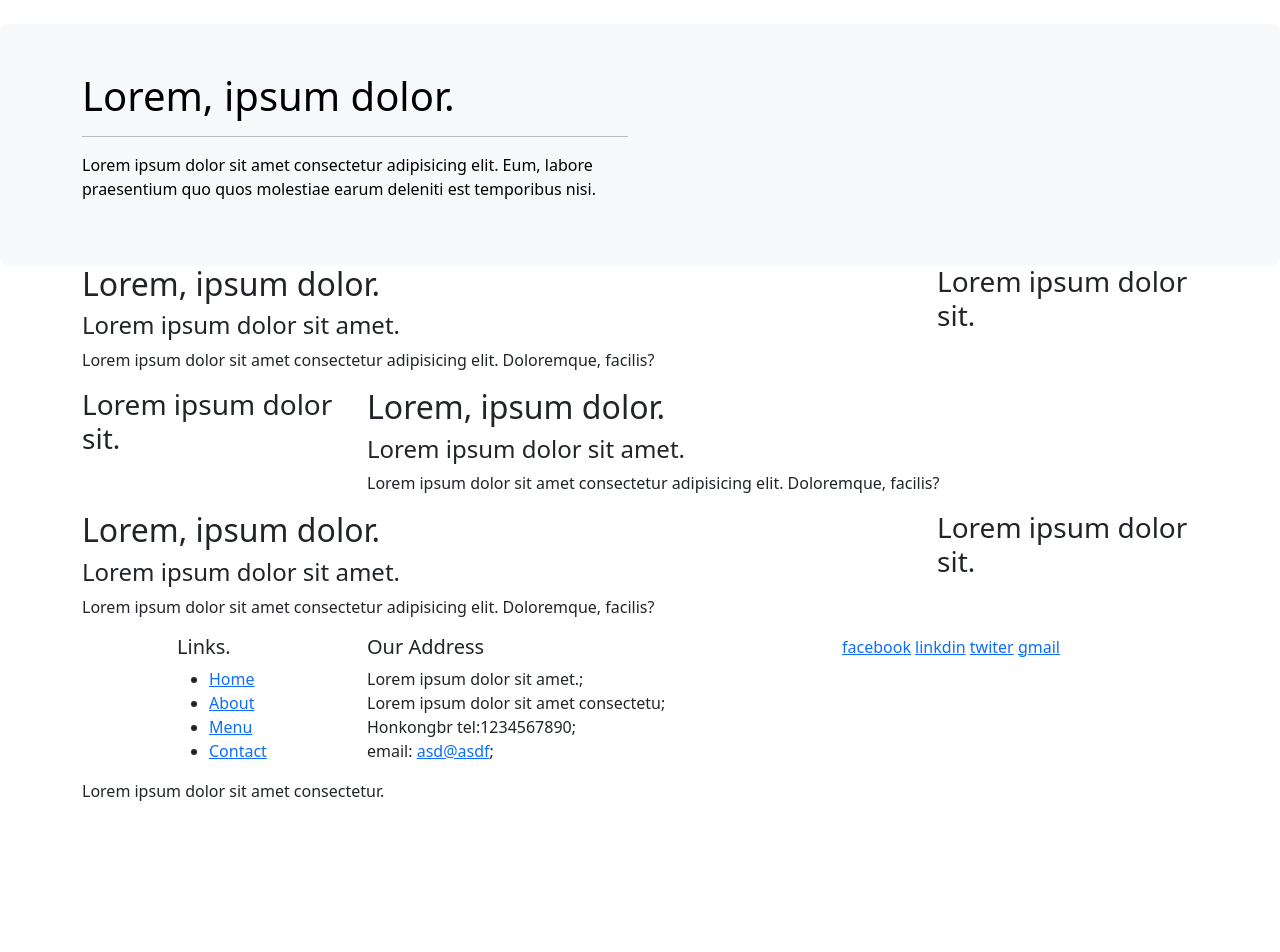
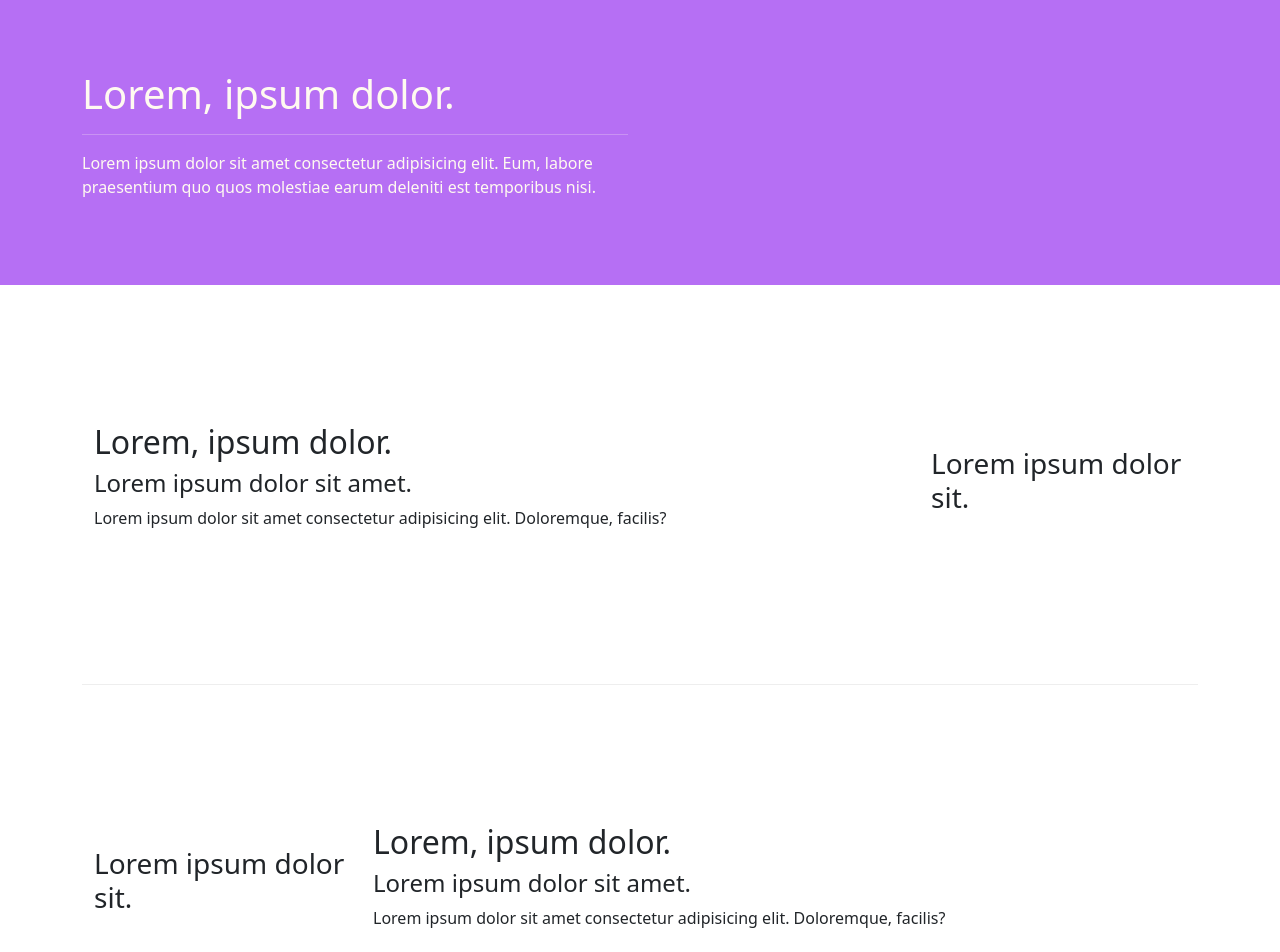
Before and after one commit to SAMeer2750/bootstraptut, a website: page index.html in a window 1280 px wide. Shown: the top 952 px of the page. Before the commit the page ends 819 px from the top, so only its background shows below. Drawn offline with nearby package versions, Linux system fonts and the light colour scheme.

Commit message:
third commit

```diff
--- /dev/null
+++ b/css/styles.css
@@ -0,0 +1,29 @@
+.row-header{
+    margin: 0px auto;
+    padding: 0px auto;
+}
+
+.row-content{
+    margin: 0px auto;
+    padding: 50px 0px 50px 0px;
+    border-bottom: 1px ridge;
+    min-height: 400px;
+}
+
+.footer{
+    background-color: rgb(171, 191, 209);
+    margin: 0px auto;
+    padding: 20px 0px 20px 0px;
+}
+
+.jumbotron{
+    padding: 70px 30px 70px 30px;
+    margin: 0px auto;
+    background-color: rgb(182, 111, 244);
+    color: floralwhite;
+}
+.address{
+    font-size: 80%;
+    margin: 0px auto;
+    color: black;
+}
--- a/index.html
+++ b/index.html
@@ -6,14 +6,15 @@
     <meta name="viewport" content="width=device-width, initial-scale=1.0">
     <title>bootstrap_test</title>
     <link rel="stylesheet" href="node_modules/bootstrap/dist/css/bootstrap.min.css">
+    <link rel="stylesheet" href="./css/styles.css">
 </head>
 <body>
 
-    <header class="mt-4 p-5 bg-light text-black rounded">
+    <header class="jumbotron">
         <div class="container">
-            <div class="row">
+            <div class="row header-row">
                 <div class="col-12 col-sm-6">
-                    <h1>Lorem, ipsum dolor.</h1>
+                    <h1 style="color: floralwhite;">Lorem, ipsum dolor.</h1>
                     <hr class="my4">
                     <p>Lorem ipsum dolor sit amet consectetur adipisicing elit. Eum, labore praesentium quo quos molestiae earum deleniti
                     est temporibus nisi.</p>
@@ -25,7 +26,7 @@
     </header>
 
     <div class="container">
-        <div class="row">
+        <div class="row row-content align-items-center">
             <div class="col-12 col-sm-4 order-sm-last col-md-3">
                 <h3>Lorem ipsum dolor sit.</h3>
             </div>
@@ -35,7 +36,7 @@
                 <p>Lorem ipsum dolor sit amet consectetur adipisicing elit. Doloremque, facilis?</p>
             </div>
         </div>
-        <div class="row">
+        <div class="row row-content align-items-center">
             <div class="col-12 col-sm-4 col-md-3">
                 <h3>Lorem ipsum dolor sit.</h3>
             </div>
@@ -45,7 +46,7 @@
                 <p>Lorem ipsum dolor sit amet consectetur adipisicing elit. Doloremque, facilis?</p>
             </div>
         </div>
-        <div class="row">
+        <div class="row row-content align-items-center">
             <div class="col-12 col-sm-4 order-sm-last col-md-3">
                 <h3>Lorem ipsum dolor sit.</h3>
             </div>
@@ -58,12 +59,12 @@
 
     </div>
 
-    <footer>
+    <footer class="footer">
         <div class="container">
             <div class="row">
                 <div class="col-4 offset-1 col-sm-2">
                     <h5>Links.</h5>
-                    <ul>
+                    <ul class="list-unstyled">
                         <li><a href="#">Home</a></li>
                         <li><a href="#">About</a></li>
                         <li><a href="#">Menu</a></li>
@@ -80,17 +81,19 @@
                         email: <a href="#">asd@asdf</a>;<br>
                     </address>
                 </div>
-                <div class="col-12 col-sm-4">
-                    <a href="#">facebook</a>
-                    <a href="#">linkdin</a>
-                    <a href="#">twiter</a>
-                    <a href="#">gmail</a>
+                <div class="col-12 col-sm-4 align-self-center">
+                    <div class="text-center">
+                        <a href="#">facebook</a>
+                        <a href="#">linkdin</a>
+                        <a href="#">twiter</a>
+                        <a href="#">gmail</a>
+                    </div>
                 </div>
             </div>
-            <div class="row">
+            <div class="row justify-content-center">
                 <div class="col-auto">
                     <p>
-                        Lorem ipsum dolor sit amet consectetur.
+                        @ Lorem ipsum dolor sit amet consectetur.
                     </p>
                 </div>
             </div>
```
Also changed, not shown: 1 other file.
